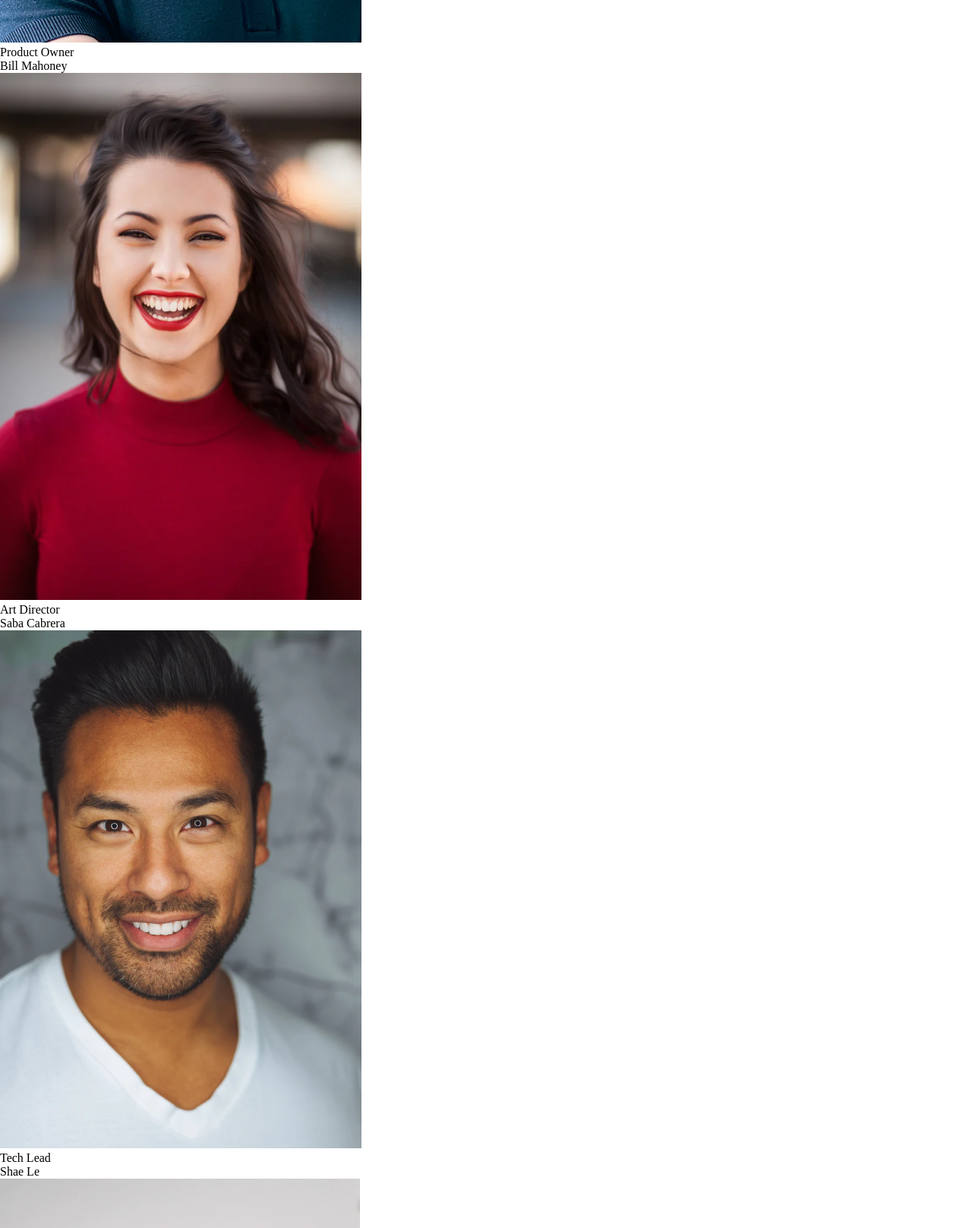
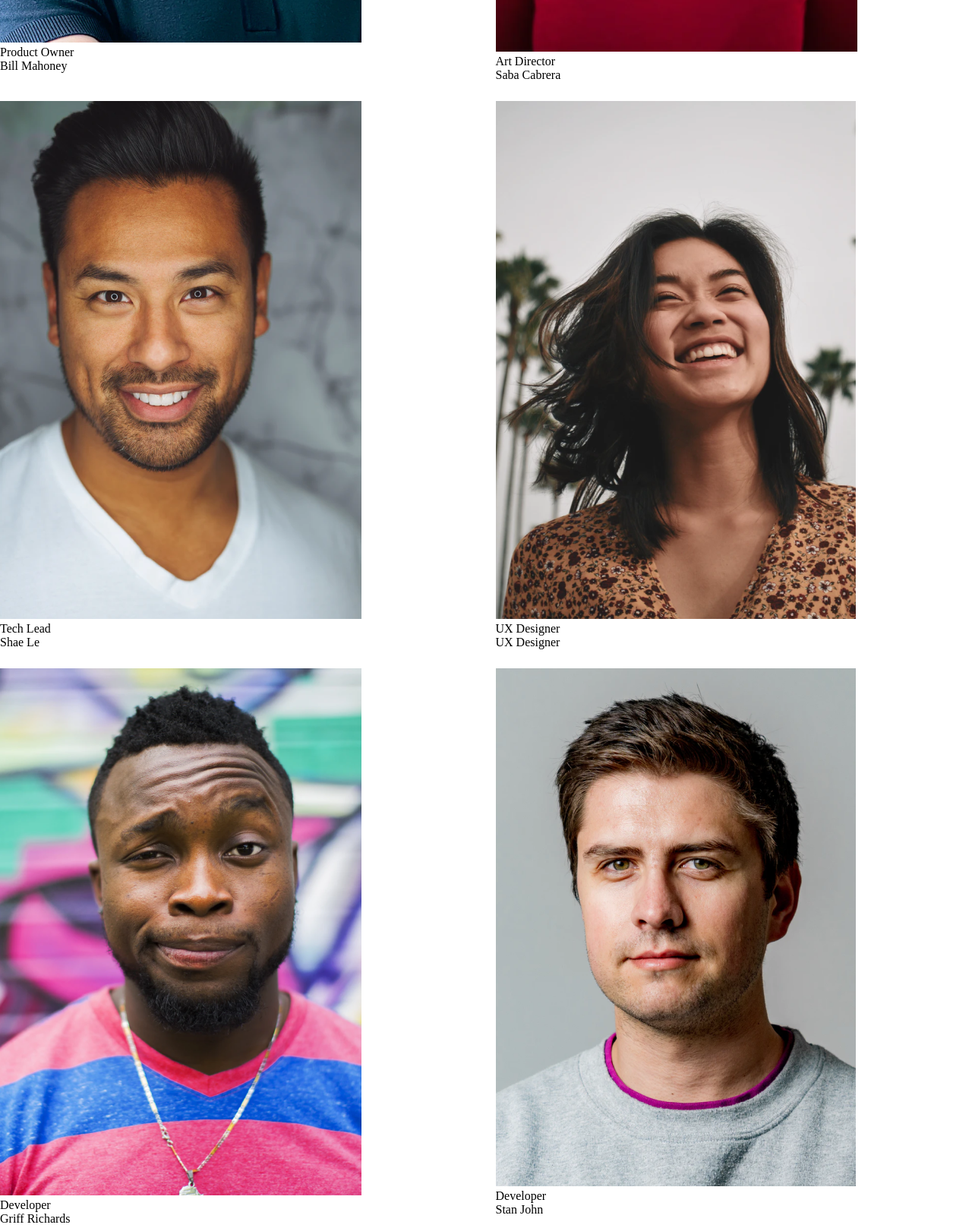
Before and after one commit to Br3y/responsive-web-developer, a plain HTML site: page Legacy/my-team-page/index.html in a window 1280 px wide. Shown: the part 900-2517 px from the top of the page at 76% size. Drawn offline with Linux system fonts and the light colour scheme.

Commit message:
display grid and make img divide by two

```diff
--- a/Legacy/my-team-page/index.html
+++ b/Legacy/my-team-page/index.html
@@ -20,43 +20,50 @@
 
     <section class="team-members">
       <figure>
+        <div>
           <img src="photo1.png" alt="Bill Mahoney">
           <p class="role">Product Owner</p>
+        </div>
         <figcaption class="member-name">Bill Mahoney</figcaption>
       </figure>
-    </section>
-    <section class="team-members">
+
       <figure>
+        <div>
           <img src="photo2.png" alt="Saba Cabrera">
           <p class="role">Art Director</p>
+        </div>
         <figcaption class="member-name">Saba Cabrera</figcaption>
       </figure>
-    </section>
-    <section class="team-members">
+
       <figure>
+        <div>
           <img src="photo3.png" alt="Shae Le">
           <p class="role">Tech Lead</p>
+        </div>
         <figcaption class="member-name">Shae Le</figcaption>
       </figure>
-    </section>
-    <section class="team-members">
+
       <figure>
+        <div>
           <img src="photo4.png" alt="Skylah Lu">
           <p class="role">UX Designer</p>
+        </div>
         <figcaption class="member-name">UX Designer</figcaption>
       </figure>
-    </section>
-    <section class="team-members">
+
       <figure>
+        <div>
           <img src="photo5.png" alt="Griff Richards">
           <p class="role">Developer</p>
+        </div>
         <figcaption class="member-name">Griff Richards</figcaption>
       </figure>
-    </section>
-    <section class="team-members">
+
       <figure>
+        <div>
           <img src="photo6.png" alt="Stan John">
           <p class="role">Developer</p>
+        </div>
         <figcaption class="member-name">Stan John</figcaption>
       </figure>
     </section>
--- a/Legacy/my-team-page/style.css
+++ b/Legacy/my-team-page/style.css
@@ -9,6 +9,7 @@
     padding:0
 }
 
+/* first section */
 .title-section{
     margin:71px 85px 38px 12px;
 }
@@ -22,6 +23,7 @@
     letter-spacing: -1.62px;
 }
 
+/* second section */
 .who-we-are{
     margin-left:12px;
 }
@@ -47,3 +49,10 @@
     font-weight: 400;
     line-height: normal;
 }
+
+/* third section */
+.team-members{
+    display: grid;
+    grid-template-columns: repeat(2, 1fr);
+    gap:25px;
+}
```
Lines whose indentation alone changed are shown as unchanged.
